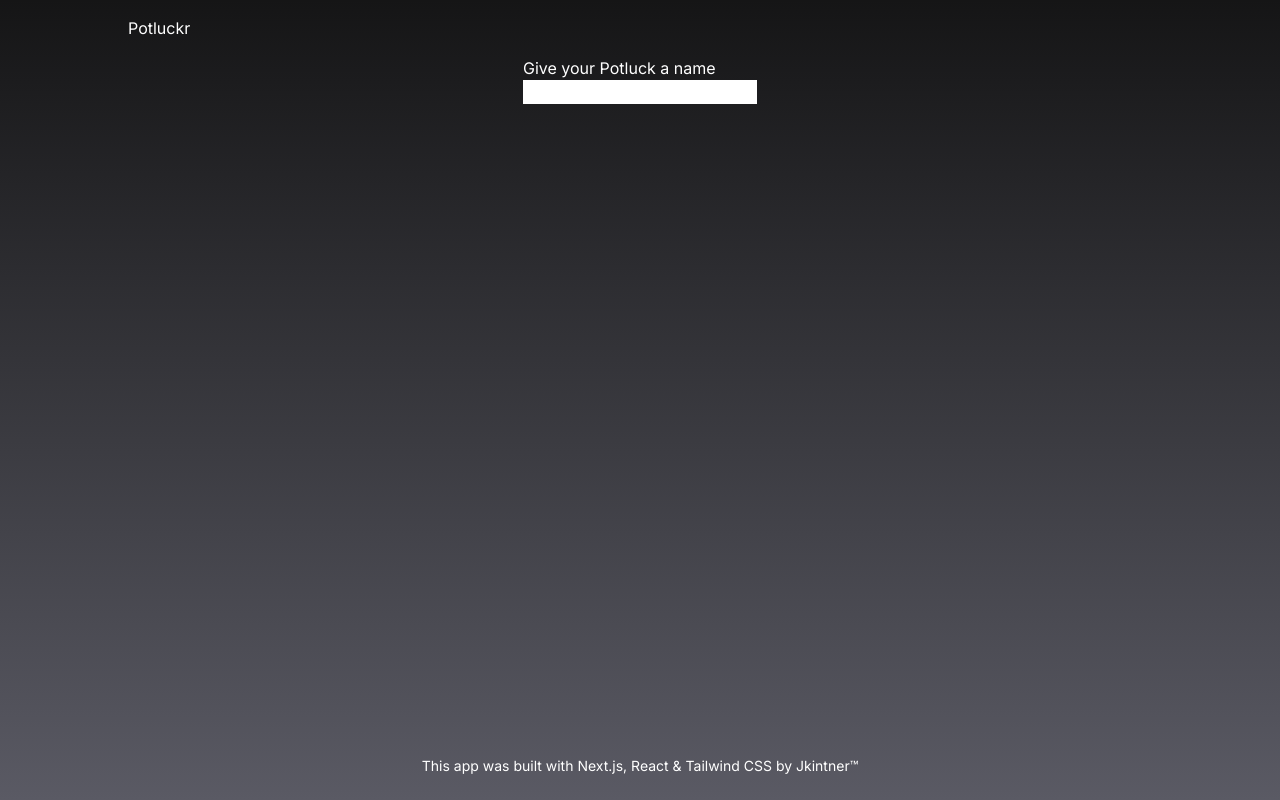
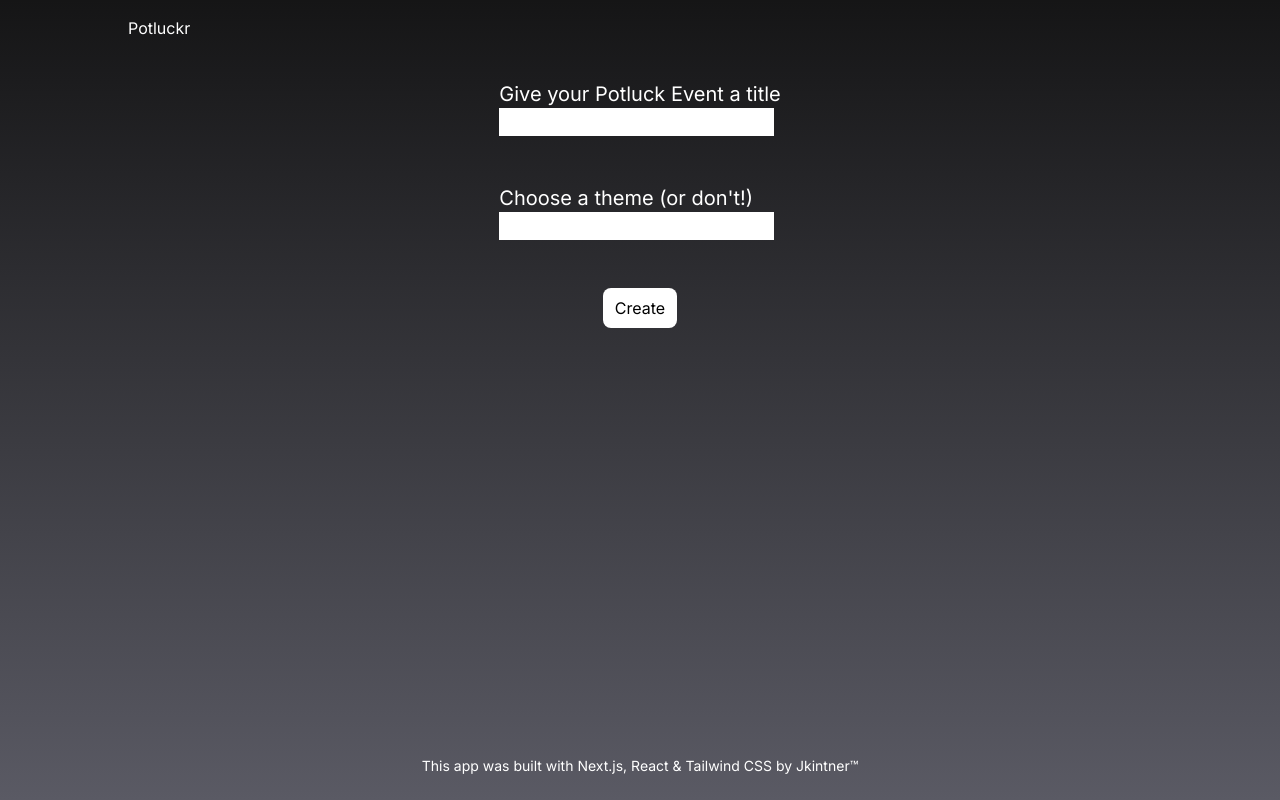
Before and after one commit to jkintner25/potluckr, a Next.js app: page /create in a window 1280 px wide. Built offline with nearby package versions, Linux system fonts and the light colour scheme.

Commit message:
can create events

```diff
--- /dev/null
+++ b/app/[id]/page.tsx
@@ -0,0 +1,12 @@
+import { useRouter } from "next/navigation"
+
+
+export default function Event({ params }: { params: { id: string } }) {
+  const { id } = params;
+
+  return (
+    <div className="w-full flex flex-col items-center">
+      <p>Your Event ID is {id}</p>
+    </div>
+  )
+}
--- /dev/null
+++ b/app/api/newEvent/route.ts
@@ -0,0 +1,35 @@
+import { MongoClient, ServerApiVersion } from 'mongodb';
+import { NextRequest, NextResponse } from 'next/server';
+
+const user = process.env.MONGO_DB_USER
+const password = process.env.MONGO_DB_PASSWORD
+
+const uri = `mongodb+srv://${user}:${password}@potluckrdb.phptj4s.mongodb.net/?retryWrites=true&w=majority`;
+// Create a MongoClient with a MongoClientOptions object to set the Stable API version
+const client = new MongoClient(uri, {
+  serverApi: {
+    version: ServerApiVersion.v1,
+    strict: true,
+    deprecationErrors: true,
+  }
+});
+
+export async function GET(req: NextRequest) {
+  const requestUrl = new URL(req.url)
+  let title = requestUrl.searchParams.get('title');
+  let theme = requestUrl.searchParams.get('theme');
+  console.log("TITLE: ", title, "THEME: ", theme)
+
+  try {
+    await client.connect();
+    const db = client.db("PotluckerDB");
+    const collection = db.collection("Events");
+    const document = { title: title, theme: theme };
+    const result = await collection.insertOne(document);
+    return NextResponse.json({ id: result.insertedId }, { status: 200 })
+  } catch (e) {
+    return NextResponse.json({ error: 'Internal Server Error' }, { status: 500 })
+  } finally {
+    await client.close();
+  }
+}
--- a/app/api/route.ts
+++ /dev/null
@@ -1,26 +0,0 @@
-import { MongoClient, ServerApiVersion } from 'mongodb';
-
-const user = process.env.MONGO_DB_USER
-
-const uri = "mongodb+srv://jkintner25:<password>@potluckrdb.phptj4s.mongodb.net/?retryWrites=true&w=majority";
-// Create a MongoClient with a MongoClientOptions object to set the Stable API version
-const client = new MongoClient(uri, {
-  serverApi: {
-    version: ServerApiVersion.v1,
-    strict: true,
-    deprecationErrors: true,
-  }
-});
-async function run() {
-  try {
-    // Connect the client to the server	(optional starting in v4.7)
-    await client.connect();
-    // Send a ping to confirm a successful connection
-    await client.db("admin").command({ ping: 1 });
-    console.log("Pinged your deployment. You successfully connected to MongoDB!");
-  } finally {
-    // Ensures that the client will close when you finish/error
-    await client.close();
-  }
-}
-run().catch(console.dir);
--- a/components/Create.tsx
+++ b/components/Create.tsx
@@ -1,13 +1,37 @@
 'use client'
+import { useRouter } from "next/navigation";
 import { useState } from "react"
 
 export default function CreatePotluckForm() {
-  const [name, setName] = useState("")
+  const router = useRouter();
+
+  const [title, setTitle] = useState("");
+  const [theme, setTheme] = useState("");
+
+  const createEvent = async () => {
+    let res = await fetch(`/api/newEvent?title=${title}&theme=${theme}`);
+    let data = await res.json();
+    console.log(data)
+    if (data.id) {
+      router.push(`/${data.id}`);
+    } else {
+      console.log(data.error)
+    }
+  };
 
   return (
-        <div className="">
-          <p className="">Give your Potluck a name</p>
-          <input className="" value={name} onChange={(e)=>setName(e.target.value)} />
-        </div>
-    )
+    <div className="flex flex-col">
+      <div className="my-6">
+        <p className="text-xl">Give your Potluck Event a title</p>
+        <input className="text-black px-2 text-lg" value={title} onChange={(e) => setTitle(e.target.value)} />
+      </div>
+      <div className="my-6">
+        <p className="text-xl">Choose a theme (or don't!)</p>
+        <input className="text-black px-2 text-lg" value={theme} onChange={(e) => setTheme(e.target.value)} />
+      </div>
+      <div className="flex justify-center m-6">
+        <button className="px-3 py-2 bg-white rounded-lg text-black" onClick={createEvent}>Create</button>
+      </div>
+    </div>
+  )
 }
```
Also changed, not shown: app/api/[id]/route.ts (added).
